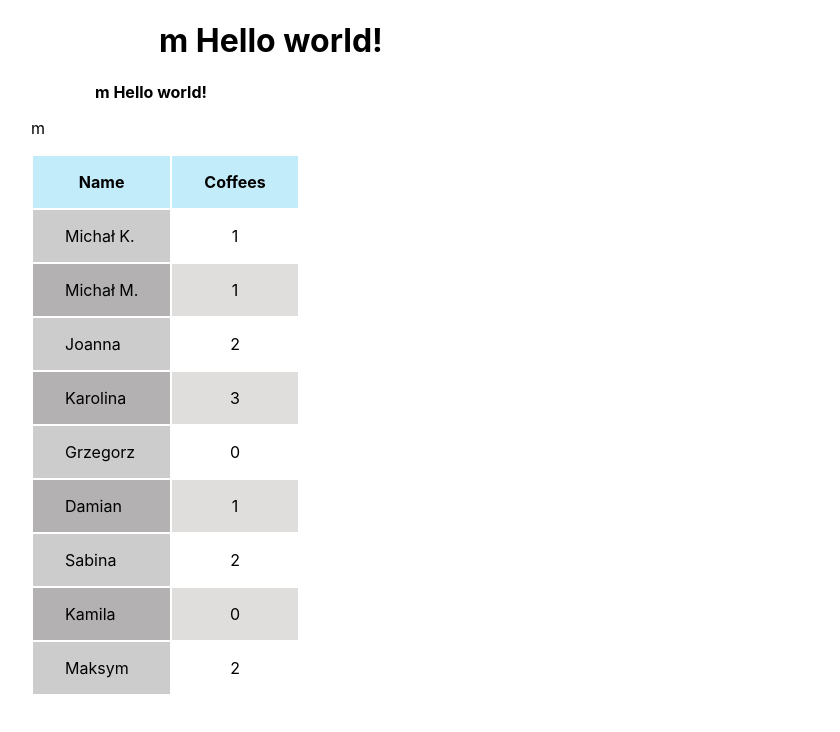
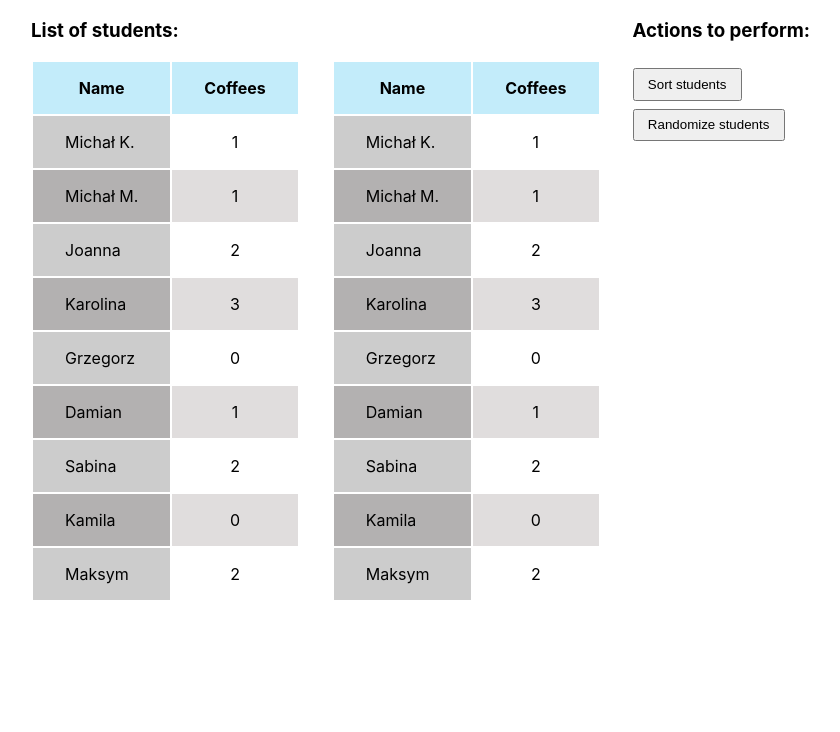
Before and after one commit to argasek/codebrainers-2020-02, a React (Create React App) app: page / in a window 1280 px wide. Shown: the top 732 px of the page, without its empty margins (33-873 px from the left). Built offline with nearby package versions, Linux system fonts and the light colour scheme.

Commit message:
Exercise 08 - Add List Randomize and List Sort buttons to project. Add example of simple event handler based on the anonymous functions. Improve CSS styling.

```diff
--- a/src/App.jsx
+++ b/src/App.jsx
@@ -1,14 +1,28 @@
 import React from 'react';
 import 'App.scss';
 import StudentList from 'components/student-list/StudentList';
+import StudentListRandomizeButton from 'components/student-list-randomize-button/StudentListRandomizeButton';
+import StudentListSortButton from 'components/student-list-sort-button/StudentListSortButton';
 
 function App() {
   return (
     <div className="app">
-      <h1>m Hello world!</h1>
-      <h1 className="small">m Hello world!</h1>
-      <p>m</p>
-      <StudentList />
+      <div className="d-flex">
+        <div>
+          <h3>List of students:</h3>
+          <div className="d-flex student-lists-container">
+            <StudentList />
+            <StudentList />
+          </div>
+        </div>
+        <div className="student-actions">
+          <h3>Actions to perform: </h3>
+          <div className="student-list-buttons">
+            <StudentListSortButton />
+            <StudentListRandomizeButton />
+          </div>
+        </div>
+      </div>
     </div>
   );
 }
--- a/src/App.scss
+++ b/src/App.scss
@@ -1,5 +1,17 @@
 .app {
   padding-left: 4em;
+}
+
+.button {
+  padding: 0.5em 1em;
+}
+
+.p-1 {
+  padding-top: 0.5em;
+}
+
+.d-flex {
+  display: flex;
 }
 
 h1 {
@@ -9,3 +21,13 @@ h1 {
     font-size: inherit;
   }
 }
+
+.student-actions {
+  padding-left: 2em;
+}
+
+.student-lists-container {
+  .student-list-table + .student-list-table {
+    margin-left: 2em;
+  }
+}
--- /dev/null
+++ b/src/components/student-list-randomize-button/StudentListRandomizeButton.jsx
@@ -0,0 +1,13 @@
+import React from 'react';
+import PropTypes from 'prop-types';
+
+const StudentListRandomizeButton = ({}) => {
+  return (
+    <div className="p-1">
+      <button className="button">Randomize students</button>
+    </div>
+  );
+};
+
+
+export default StudentListRandomizeButton;
--- /dev/null
+++ b/src/components/student-list-sort-button/StudentListSortButton.jsx
@@ -0,0 +1,13 @@
+import React from 'react';
+import PropTypes from 'prop-types';
+
+const StudentListSortButton = ({}) => {
+  return (
+    <div className="p-1">
+      <button className="button" onClick={function () { alert('Hey!') }}>Sort students</button>
+    </div>
+  );
+};
+
+
+export default StudentListSortButton;
--- a/src/components/student-list/StudentList.jsx
+++ b/src/components/student-list/StudentList.jsx
@@ -11,15 +11,15 @@ const StudentList = () => {
       <thead>
       <tr>
         <th className='student-header student-cell-padding'>Name</th>
-                <th  className='student-header student-cell-padding'>Coffees</th>
+        <th className='student-header student-cell-padding'>Coffees</th>
       </tr>
       </thead>
       <tbody>
       {
         codeBrainersStudents.map(student =>
           <Student
-                            key={student.id}
-                            student={student}
+            key={ student.id }
+            student={ student }
           />
         )
       }
```
Lines whose indentation alone changed are shown as unchanged.
